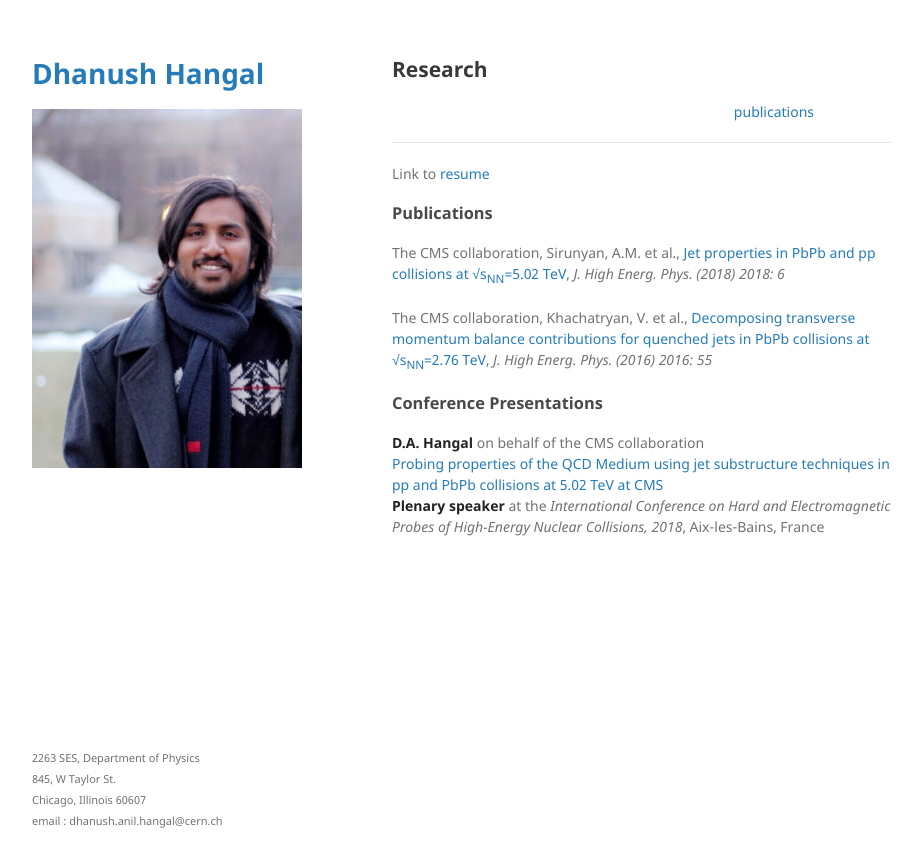
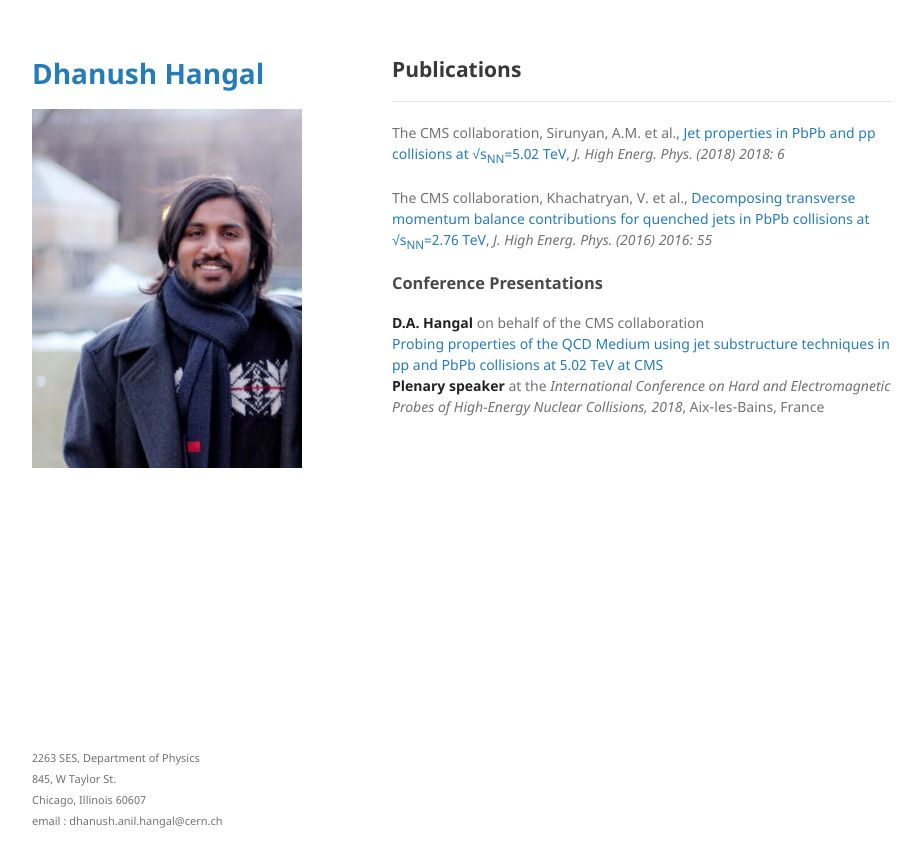
Before and after one commit to dhanushhangal/dhanushhangal.github.io, a Jekyll site: the page built from research.md, in a window 1280 px wide. Shown: the top 867 px of the page, without its empty margins (178-1100 px from the left). Built offline with Jekyll 4.4.1, drawn with Linux system fonts in a browser that asks for light colours; our own code applies the rules of GitHub Pages for plain Markdown files; the repository's description, which GitHub fills in, is left out.

Commit message:
Update research.md

```diff
--- a/research.md
+++ b/research.md
@@ -1,12 +1,6 @@
-## Research
-
- &nbsp; &nbsp; &nbsp; &nbsp; &nbsp; &nbsp; &nbsp; &nbsp; &nbsp; &nbsp; &nbsp; &nbsp; &nbsp; &nbsp; &nbsp; &nbsp;  &nbsp; &nbsp; &nbsp; &nbsp; &nbsp; &nbsp; &nbsp; &nbsp; &nbsp; &nbsp; &nbsp; &nbsp; &nbsp; &nbsp; &nbsp; &nbsp;  &nbsp; &nbsp; &nbsp; &nbsp; &nbsp; &nbsp; &nbsp; &nbsp; &nbsp; &nbsp; &nbsp; &nbsp; &nbsp; &nbsp; &nbsp; [publications](./publications.html)
+## Publications
 
 * * *
-
-Link to [resume]()
-
-### Publications
 
 The CMS collaboration, Sirunyan, A.M. et al., [Jet properties in PbPb and pp collisions at √s<sub>NN</sub>=5.02 TeV](https://link.springer.com/article/10.1007%2FJHEP05%282018%29006), *J. High Energ. Phys. (2018) 2018: 6*
 
```
